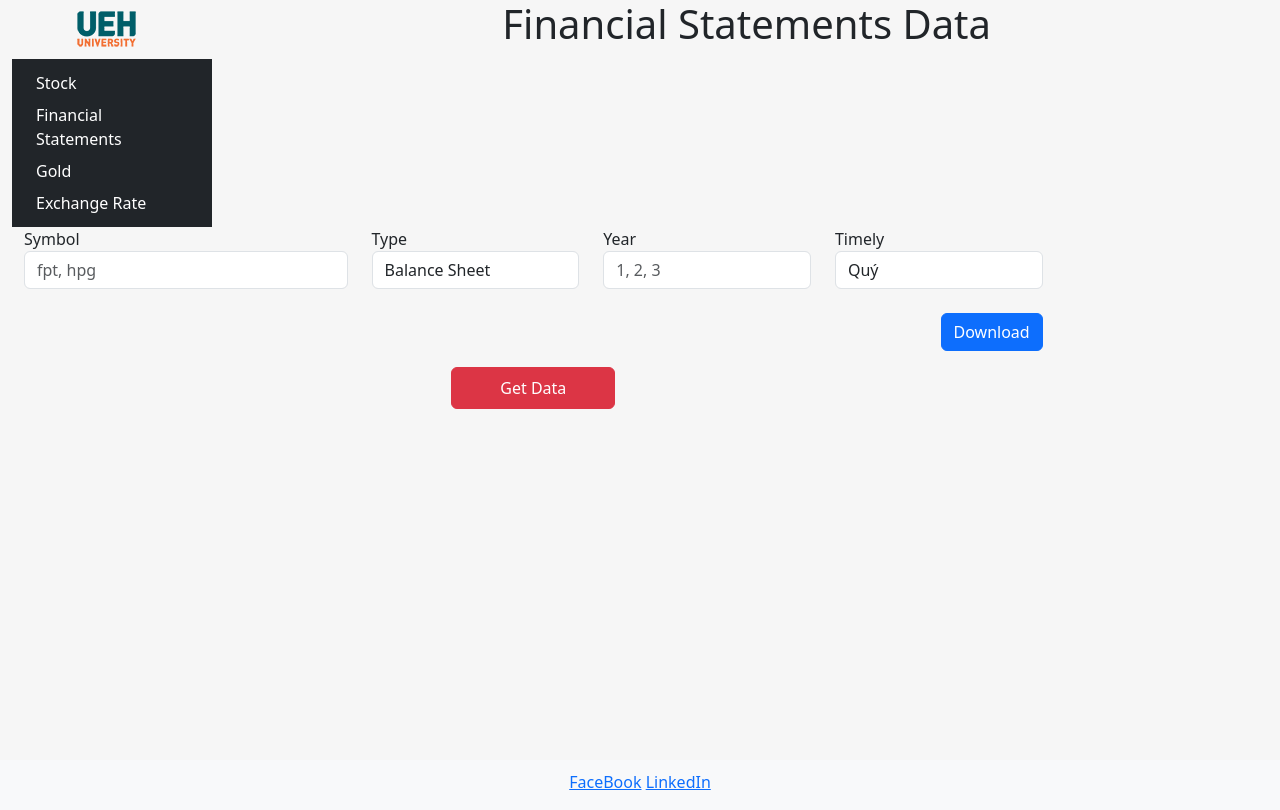
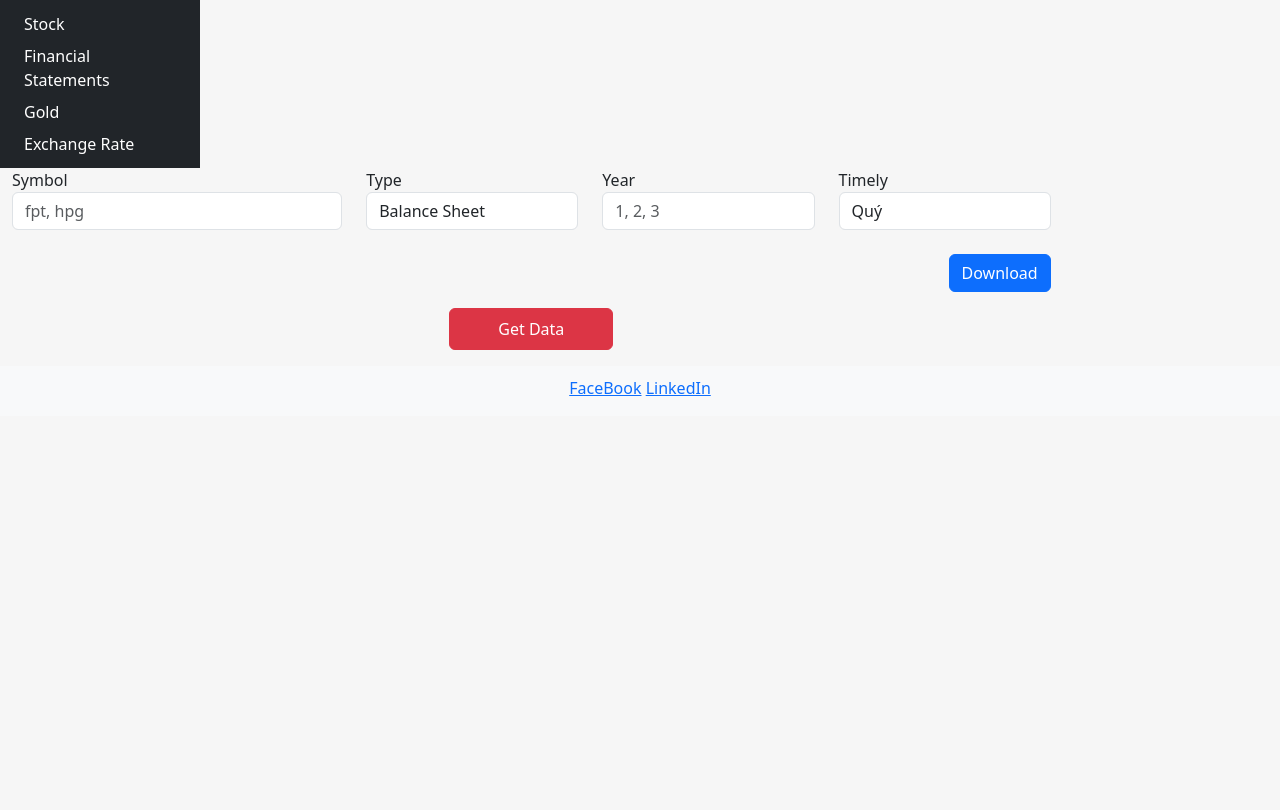
Before and after one commit to phamlongvu0205/django_fs, a Django app: page / in a window 1280 px wide. After the commit the page ends 396 px from the top, so only its background shows below. Run offline with Django 5.2, Linux system fonts and the light colour scheme; some libraries are stand-ins or nearby versions.

Commit message:
Update base.html

```diff
--- a/templates/base.html
+++ b/templates/base.html
@@ -24,7 +24,7 @@
 </head>
 <body>
 
-    <div class="container-fluid" style="min-height:95%">
+<!--     <div class="container-fluid" style="min-height:95%">
         <div class="row">
             <div class="col-sm-2">
                 <center>
@@ -37,7 +37,7 @@
 
             {% endblock  %}
             </div>
-        </div>
+        </div> -->
 
         <div class="row">
             <div class="col-auto">
```
